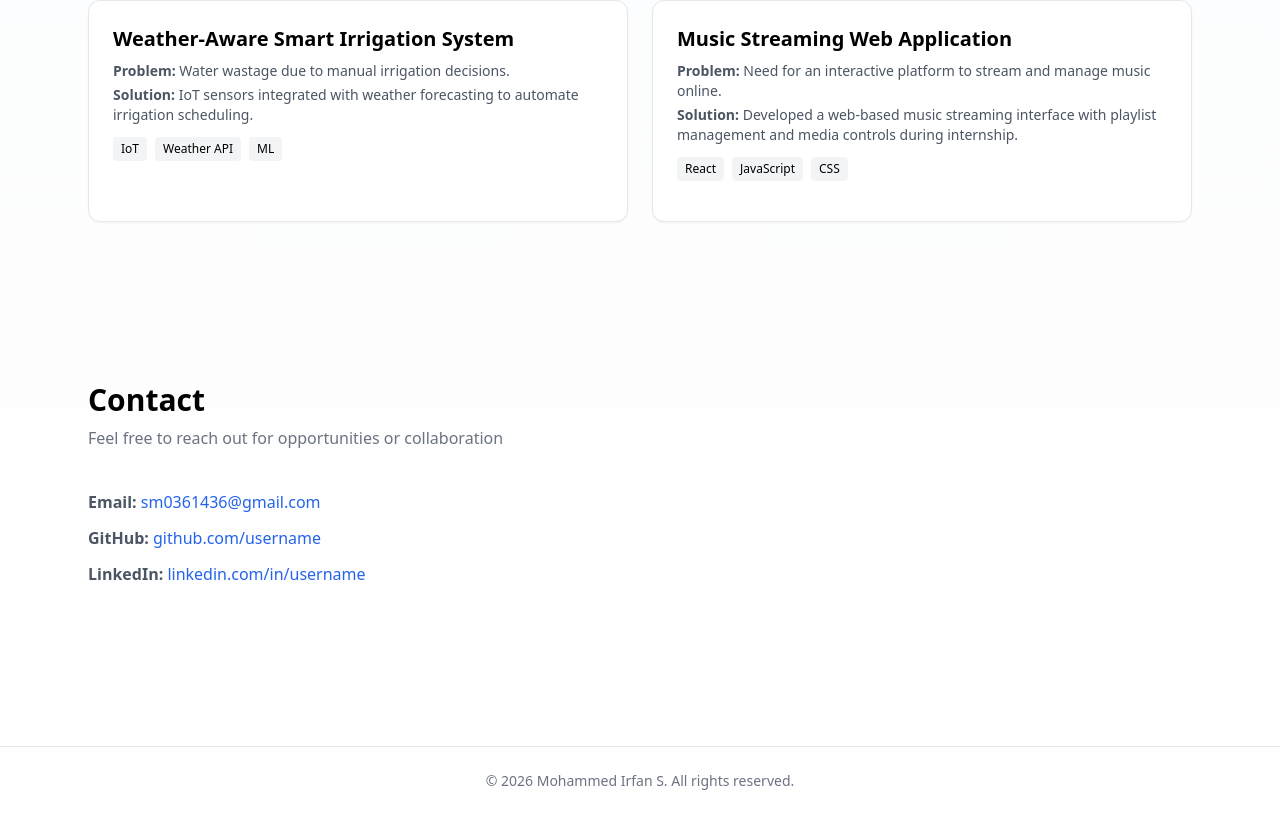
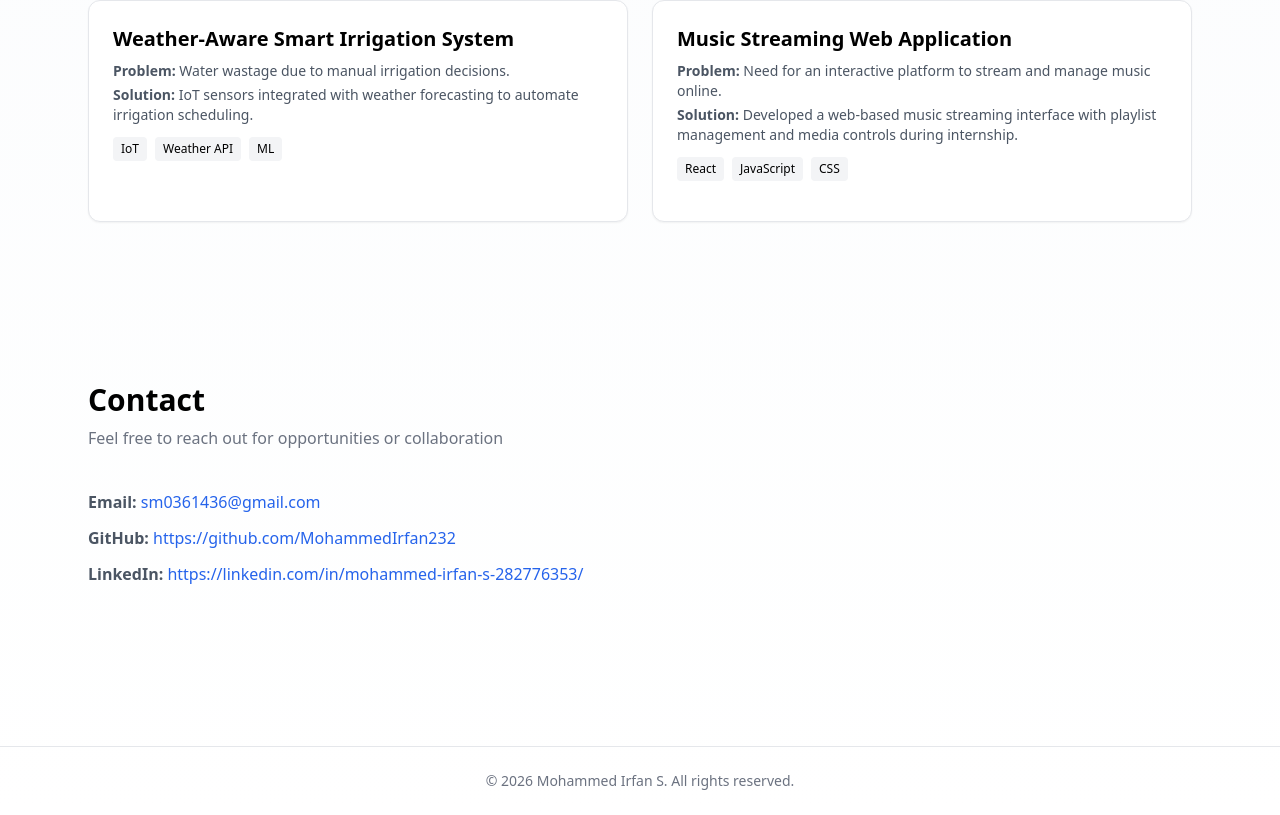
Before and after one commit to MohammedIrfan232/portfolio, a React (Vite) app: page / in a window 1280 px wide. Shown: the part 1040-1855 px from the top of the page. Built offline with nearby package versions, Linux system fonts and the light colour scheme.

Commit message:
added contact links

```diff
--- a/src/sections/ContactSection.jsx
+++ b/src/sections/ContactSection.jsx
@@ -9,6 +9,7 @@ const ContactSection = () => {
       />
 
       <div className="space-y-3 text-gray-600">
+        {/* Email */}
         <p>
           <b>Email:</b>{" "}
           <a
@@ -19,27 +20,29 @@ const ContactSection = () => {
           </a>
         </p>
 
+        {/* GitHub */}
         <p>
           <b>GitHub:</b>{" "}
           <a
-            href="#"
-            className="text-blue-600 hover:underline"
+            href="https://github.com/MohammedIrfan232"
             target="_blank"
             rel="noreferrer"
+            className="text-blue-600 hover:underline"
           >
-            github.com/username
+            https://github.com/MohammedIrfan232
           </a>
         </p>
 
+        {/* LinkedIn */}
         <p>
           <b>LinkedIn:</b>{" "}
           <a
-            href="#"
-            className="text-blue-600 hover:underline"
+            href="https://linkedin.com/in/mohammed-irfan-s-282776353/"
             target="_blank"
             rel="noreferrer"
+            className="text-blue-600 hover:underline"
           >
-            linkedin.com/in/username
+            https://linkedin.com/in/mohammed-irfan-s-282776353/
           </a>
         </p>
       </div>
```
